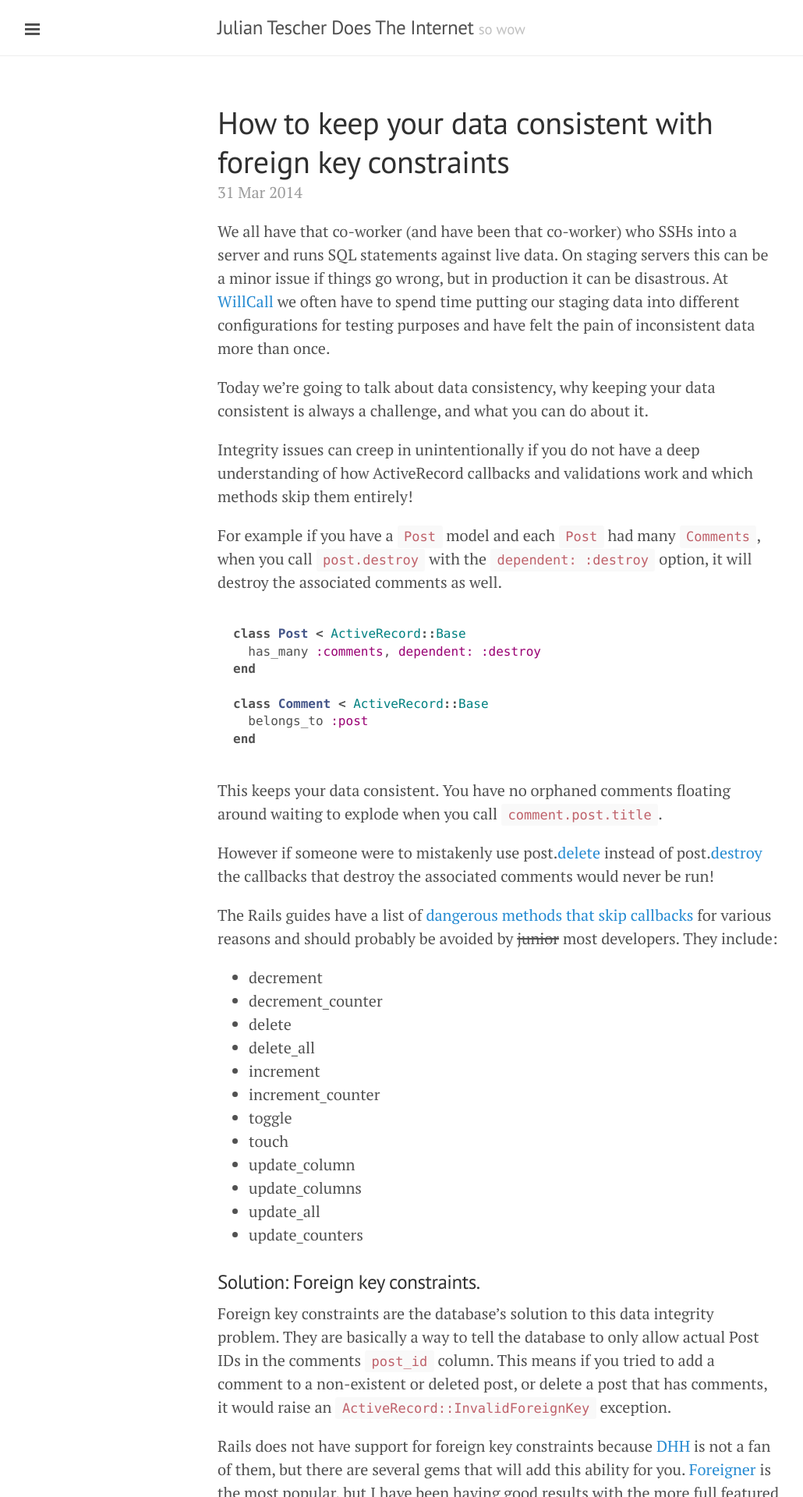
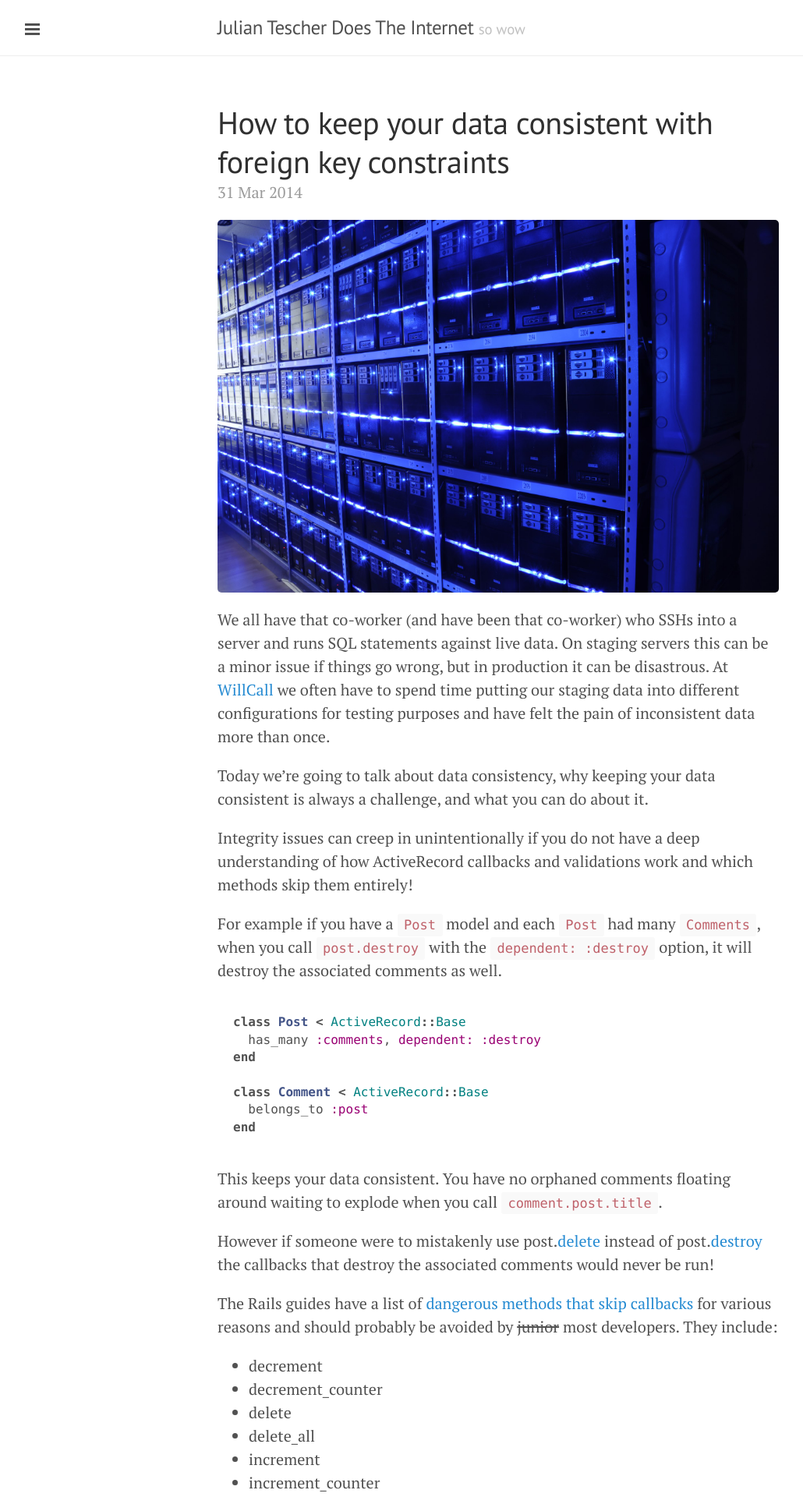
Before and after one commit to jtescher/jtescher.github.io, a Jekyll site: the page built from _posts/2014-03-31-how-to-keep-your-data-consistent-with-foreign-key-constraints.md, in a window 1280 px wide. Shown: the top 1920 px of the page at 78% size, without its empty margins (1-1031 px from the left). Built offline with Jekyll 4.4.1, drawn with Linux system fonts in a browser that asks for light colours; Markdown is read by kramdown in place of the engine named in the settings.

Commit message:
Add datacenter image to post

```diff
--- a/_posts/2014-03-31-how-to-keep-your-data-consistent-with-foreign-key-constraints.md
+++ b/_posts/2014-03-31-how-to-keep-your-data-consistent-with-foreign-key-constraints.md
@@ -4,6 +4,8 @@ title:  "How to keep  your data consistent with foreign key constraints"
 date:   2014-03-31 11:00:00
 categories: rails active_record foreign_key_constraints data integrity
 ---
+
+![Datacenter](https://jtescher.github.io/assets/how-to-keep-your-data-consistent-with-foreign-key-constraints/datacenter.jpg)
 
 We all have that co-worker (and have been that co-worker) who SSHs into a
 server and runs SQL statements against live data. On staging servers this
```
Also changed, not shown: assets/favicon.png, assets/how-to-keep-your-data-consistent-with-foreign-key-constraints/datacenter.jpg (added), assets/how-to-set-up-a-rails-4-1-app-on-aws-with-elastic-beanstalk-and-postgresql/aws-logo.png, assets/how-to-set-up-a-rails-4-1-app-on-aws-with-elastic-beanstalk-and-postgresql/env-var-config.png, assets/how-to-set-up-a-rails-4-1-app-on-aws-with-elastic-beanstalk-and-postgresql/posts-index.png, assets/how-to-set-up-a-rails-4-1-app-on-aws-with-elastic-beanstalk-and-postgresql/welcome.png.
